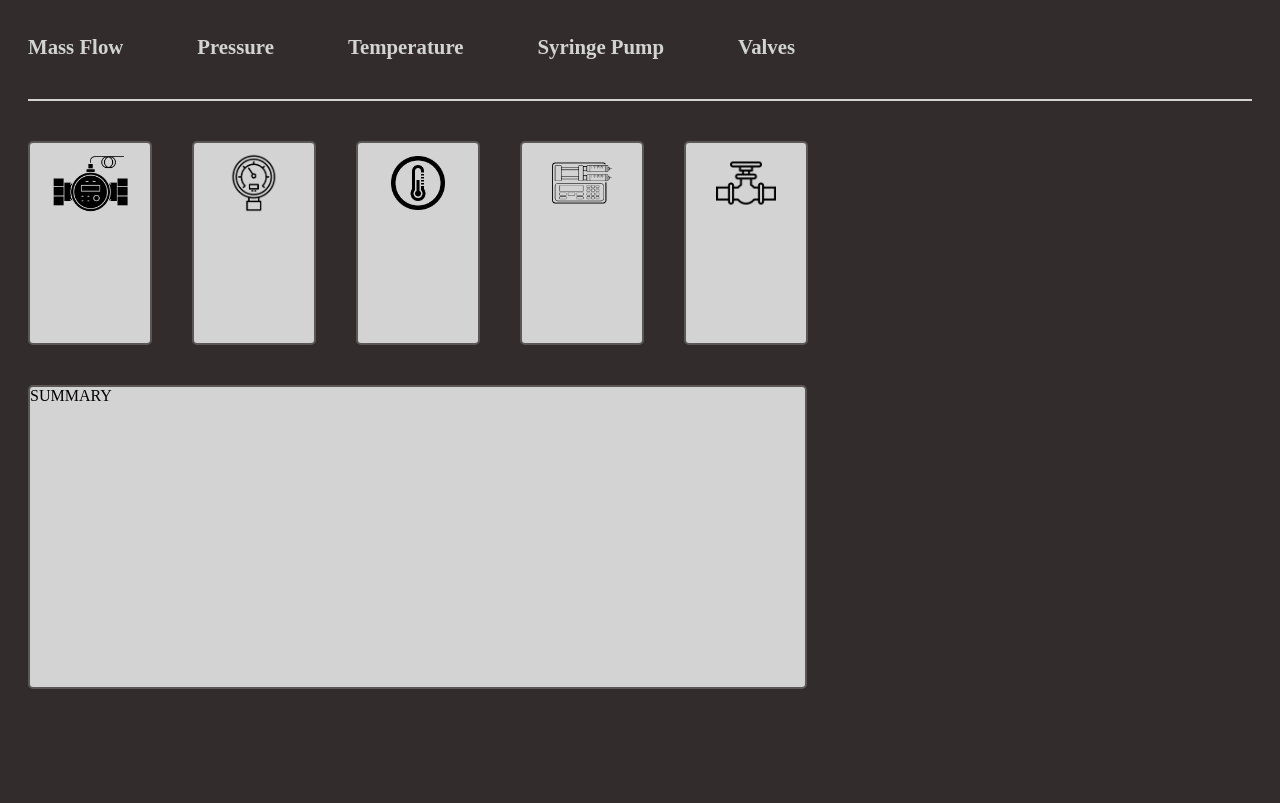
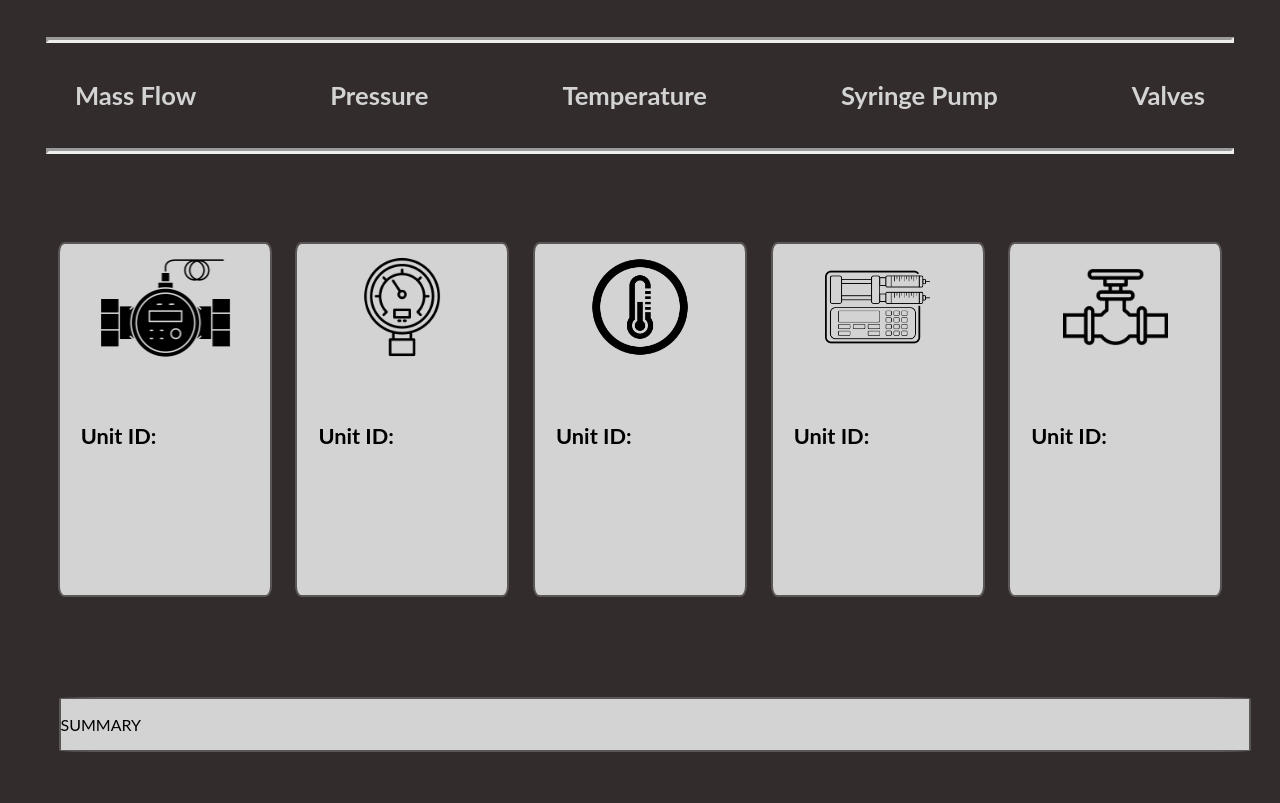
Before and after one commit to andreamurillomtz/QCM, a website: page index.html in a window 1280 px wide. Shown: the part 126-929 px from the top of the page. Before the commit the page ends 835 px from the top, so only its background shows below. Drawn offline with Linux system fonts and the light colour scheme.

Commit message:
update layout

```diff
--- a/QCM.css
+++ b/QCM.css
@@ -1,58 +1,69 @@
-
+* {
+    font-family: "Lato", "Open Sans", "Roboto Thin", 'Helvetica Neue', Helvetica, sans-serif;
+}
 h1 {
     color: gainsboro;
-    font-size: 300%;
-    padding-left: 20px;
-    padding-bottom: 0.2px;
+    font-size: 4.6vw;
+    padding-left: 3%;
+    padding-bottom: 1%;
 }
 hr {
-    height:1.5px;
-    border-width:0;
-    margin: 20px;
+    height:3%;
+    border-width: medium;
+    margin: 3%;
     background-color: lightgrey;
     vertical-align: baseline;
+    display: flex;
+}
+
+.sections {
+    display: flex;
 }
 h3 {
     color: lightgray;
-    font-size: 130%;
-    padding: 20px;
-    padding-right: 50px;
+    font-size: 2vw;
+    padding: inherit;
     display: inline-block;
     margin: 0 auto;
     width: auto;
     height: auto;
-    vertical-align: baseline;
 }
-.box {
+.dashboard{
+    display: flex;
+    padding: 3%;
+}
+.container {
     border: 2px solid #5B5756;
-    border-radius: 5px 5px 5px 5px;
+    border-radius: 3% 3% 3% 3%;
+    margin: 1%;
     background-color: lightgray;
-    width: 120px;
-    height: 200px;
+    width: 20%;
     float: left;
-    margin: 20px;
     display: inline-block;
+}
+img {
+    width: 80%;
+    height: auto;
+    max-height: 30%;
+    object-fit: contain;
+    display: block;
     align-items: center;
     justify-content: center;
+    padding: 5% 10% 10%;
 }
 
-
-img.icon {
-    width: auto;
-    height: 60px;
-    margin: auto;
-    padding-top: 10px;
-    display: flex;
+.container .info{
+    color: black;
+    font-size:1.7vw;
+    padding: 10%;
+    font-weight: bold;
 }
 
-.summary {
+.container_2 {
     border: 2px solid #5B5756;
-    border-radius: 5px 5px 5px 5px;
+    border-radius: 3% 3% 3% 3%;
     background-color: lightgray;
-    width: 775px;
-    height: 300px;
-    float: left;
-    margin: 20px;
-    vertical-align: baseline;
-    justify-content: center;
+    width: 94%;
+    height: 60%;
+    margin: 4%;
 }
--- a/index.html
+++ b/index.html
@@ -7,7 +7,7 @@
 
 </head>
 <body bgColor="322D2C">
-    <h1 width="500" height="600">
+    <h1>
         QCM
     </h1>
     <hr>
@@ -19,11 +19,42 @@
         <h3>Valves</h3>
     </div>
     <hr>
-    <div class="box"><img class = "icon" src="Icons/mass_flow_icon.png" alt="Mass Flow Icon"></div>
-    <div class="box"><img class = "icon" src="Icons/pressure_meter_icon.png" alt="Pressure Meter Icon"></div>
-    <div class="box"><img class = "icon" src="Icons/temperature_icon.png" alt="Temperature Icon"></div>
-    <div class="box"><img class = "icon" src="Icons/syringe_pump_icon.png" alt="Syringe Pump Icon"></div>
-    <div class="box"><img class = "icon" src="Icons/valves_icon.png" alt="Valves Icon"></div>
-    <div class="summary">SUMMARY</div>
+    <div class="dashboard">
+        <div class = "container">
+                <img src="Icons/mass_flow_icon.png" alt="Mass Flow Icon">
+            <div class = "info">
+                <p>Unit ID:</p>
+            </div>
+        </div>
+        <div class = "container">
+                <img src="Icons/pressure_meter_icon.png" alt="Pressure Meter Icon">
+            <div class = "info">
+                <p>Unit ID:</p>
+            </div>
+        </div>
+        <div class = "container">
+                <img src="Icons/temperature_icon.png" alt="Temperature Icon">
+            <div class = "info">
+                <p>Unit ID:</p>
+            </div>
+        </div>
+        <div class = "container">
+                <img src="Icons/syringe_pump_icon.png" alt="Syringe Pump Icon">
+            <div class = "info">
+                <p>Unit ID:</p>
+            </div>
+        </div>
+        <div class = "container">
+                <img src="Icons/valves_icon.png" alt="Valves Icon">
+            <div class = "info">
+                <p>Unit ID:</p>
+            </div>
+        </div>
+    </div>
+    <div class = "container_2">
+        <div class = "info">
+            <p>SUMMARY</p>
+        </div>
+    </div>
 </body>
 </html>
```
